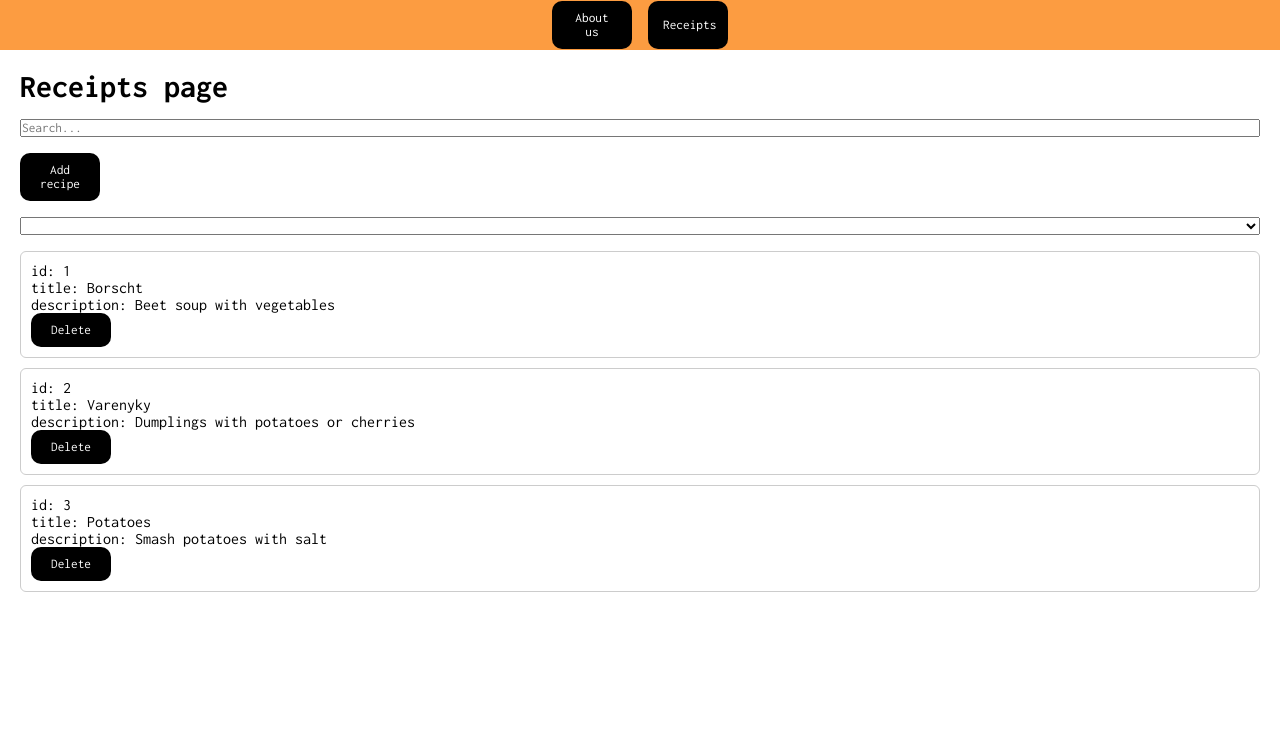
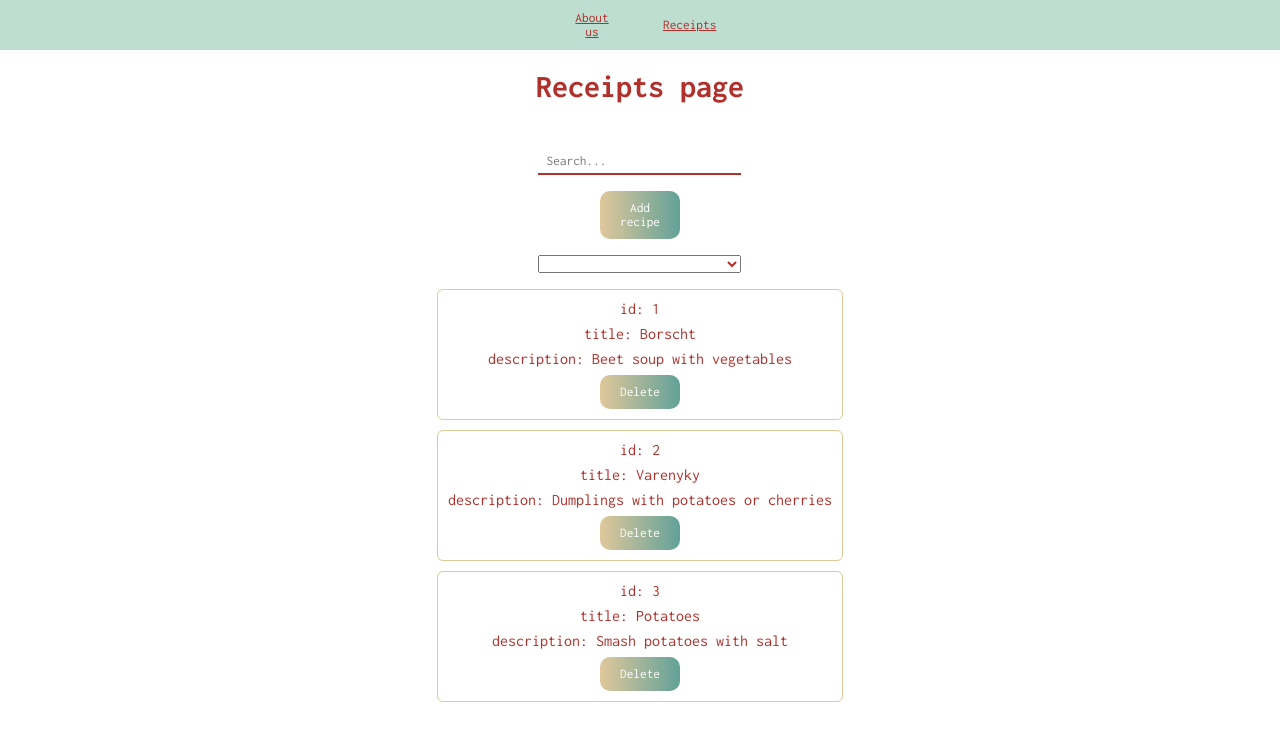
Before and after one commit to valtykhoniuk/cooking-receipts-web-app, a Vue app: page /receipts in a window 1280 px wide. Shown: the top 740 px of the page. Built offline with nearby package versions, Linux system fonts and the light colour scheme.

Commit message:
added: styles for all elements

```diff
--- a/src/components/ReceiptItem.vue
+++ b/src/components/ReceiptItem.vue
@@ -21,9 +21,12 @@ defineProps<{ receipt: Receipt }>();
 
 <style scoped>
 .receipt {
-  border: 1px solid #ccc;
+  border: 1px solid #e0c89b;
   padding: 10px;
   margin-bottom: 10px;
   border-radius: 6px;
+  display: flex;
+  flex-direction: column;
+  gap: 0.5rem;
 }
 </style>
--- a/src/components/UI/CustomButton.vue
+++ b/src/components/UI/CustomButton.vue
@@ -11,12 +11,35 @@ defineOptions({
 </script>
 
 <style scoped>
+@property --color-gradient-start {
+  syntax: "<color>";
+  inherits: false;
+  initial-value: #e0c89b;
+}
+
+@property --color-gradient-end {
+  syntax: "<color>";
+  inherits: false;
+  initial-value: #62a198;
+}
+
 .btn {
+  background-image: linear-gradient(
+    90deg,
+    var(--color-gradient-start) 0%,
+    var(--color-gradient-end) 100%
+  );
+  transition: --color-gradient-start 0.5s, --color-gradient-end 0.5s;
+
+  &:hover {
+    --color-gradient-start: #62a198;
+    --color-gradient-end: #b1302b;
+  }
+
   border: none;
   color: white;
   width: 5rem;
   padding: 10px 15px;
-  background-color: black;
   border-radius: 10px;
 }
 </style>
--- a/src/components/UI/Navbar.vue
+++ b/src/components/UI/Navbar.vue
@@ -1,8 +1,8 @@
 <template>
   <div class="navbar">
     <div class="navbar__btns">
-      <custom-button @click="$router.push('/about-us')">About us</custom-button>
-      <custom-button @click="$router.push('/receipts')">Receipts</custom-button>
+      <button @click="$router.push('/about-us')">About us</button>
+      <button @click="$router.push('/receipts')">Receipts</button>
     </div>
   </div>
 </template>
@@ -16,7 +16,7 @@ defineOptions({
 <style scoped>
 .navbar {
   height: 50px;
-  background-color: rgb(252, 156, 65);
+  background-color: #bdded0;
   display: flex;
 }
 
@@ -26,4 +26,13 @@ defineOptions({
   justify-content: space-around;
   gap: 1rem;
 }
+
+.navbar__btns button {
+  border: none;
+  background: transparent;
+  text-decoration: underline;
+  width: 5rem;
+  padding: 10px 15px;
+  border-radius: 10px;
+}
 </style>
--- a/src/style.css
+++ b/src/style.css
@@ -7,6 +7,7 @@
   padding: 0;
   box-sizing: border-box;
   font-family: "Inconsolata", monospace;
+  color: #b1302b;
   font-optical-sizing: auto;
 }
 
--- a/src/views/Receipts.vue
+++ b/src/views/Receipts.vue
@@ -1,13 +1,19 @@
 <template>
+  <div class="main">
     <h1>Receipts page</h1>
-  <input v-focus v-model="searchQuery" placeholder="Search..." />
+    <input
+      class="main__input"
+      v-focus
+      v-model="searchQuery"
+      placeholder="Search..."
+    />
     <CustomButton @click="showModal = true">Add recipe</CustomButton>
     <ReceiptForm
       :visible="showModal"
       @create="addReceipt"
       @close="showModal = false"
     />
-  <select v-model="selectedSort">
+    <select class="main__select" v-model="selectedSort">
       <option disabled value="">Select sorting</option>
       <option
         v-for="option in sortedOptions"
@@ -18,7 +24,11 @@
       </option>
     </select>
 
-  <ReceiptsList :receipts="sortedAndSearchedReceipts" @remove="removeReceipt" />
+    <ReceiptsList
+      :receipts="sortedAndSearchedReceipts"
+      @remove="removeReceipt"
+    />
+  </div>
 </template>
 
 <script setup lang="ts">
@@ -70,4 +80,32 @@ const { searchQuery, sortedAndSearchedReceipts } =
   useSortedAndSearchedReceipts(sortedReceipts);
 </script>
 
-<style scoped></style>
+<style scoped>
+.main__select {
+  width: 50%;
+}
+
+.main__select:focus {
+  border-bottom: 2px solid #b1302b;
+}
+
+.main__input {
+  margin-top: 30px;
+  background: transparent;
+  border: 0;
+  border-bottom: 2px solid #b1302b;
+  color: #b1302b;
+  width: 50%;
+  padding: 5px 8px;
+  outline: none;
+}
+
+.main {
+  display: flex;
+  flex-direction: column;
+  gap: 1rem;
+  margin: auto;
+  text-align: center;
+  align-items: center;
+}
+</style>
```
Lines whose indentation alone changed are shown as unchanged.
